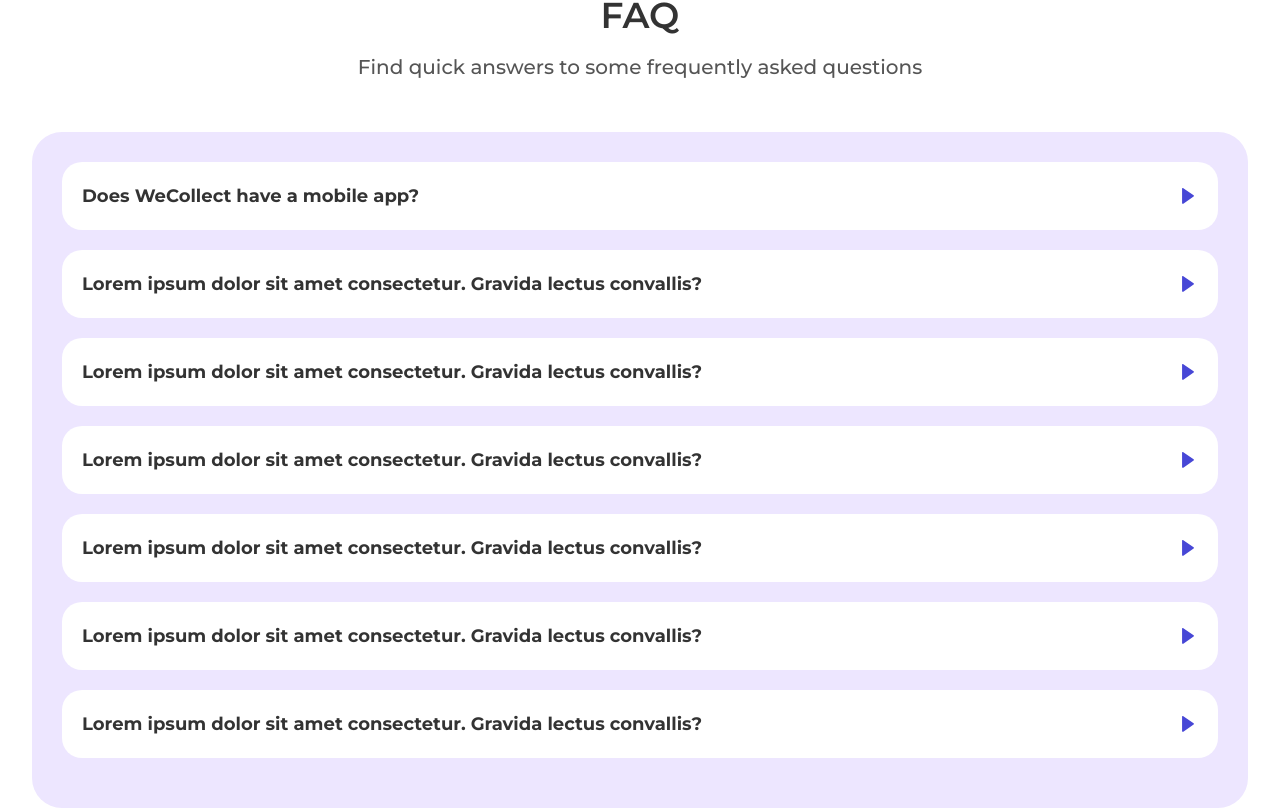
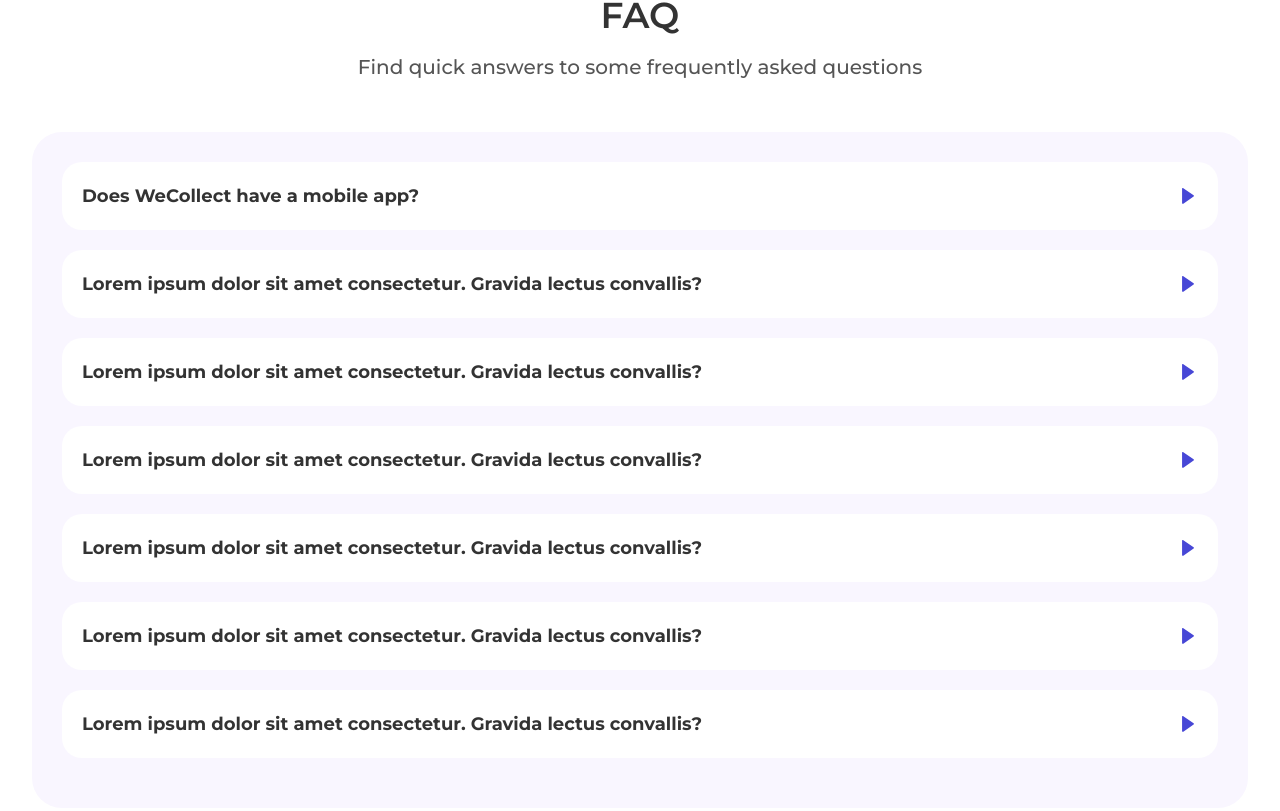
Before and after one commit to Daniekeys/temporary-hosting, a Next.js app: page /home in a window 1280 px wide. Shown: the part 5229-6040 px from the top of the page. Built offline with nearby package versions, Linux system fonts and the light colour scheme.

Commit message:
pushed landing

```diff
--- a/components/LandingPage/Faq.tsx
+++ b/components/LandingPage/Faq.tsx
@@ -25,7 +25,7 @@ const Faq = () => {
             Find quick answers to some frequently asked questions
           </p>
 
-          <div className="w-full bg-[#EDE6FF] h-auto rounded-[30px] flex flex-col mt-[30px] md:mt-[50px] p-5 lg:p-[30px]">
+          <div className="w-full bg-[#F9F6FF] h-auto rounded-[30px] flex flex-col mt-[30px] md:mt-[50px] p-5 lg:p-[30px]">
             {faqData.map((item: any, index: number) => {
               return <SingleFaq item={item} key={index} />;
             })}
--- a/components/LandingPage/Section.tsx
+++ b/components/LandingPage/Section.tsx
@@ -94,7 +94,7 @@ const Section = () => {
             ))}
         </div>
 
-        <div className="w-full flex justify-center lg:justify-end md:w-full h-auto">
+        <div className="w-full flex justify-center lg:justify-end md:w-full h-auto ">
           <Image
             src={steps[selectedStepIndex].phoneImage}
             data-aos="fade-up"
--- a/components/footer/new-footer.jsx
+++ b/components/footer/new-footer.jsx
@@ -15,7 +15,7 @@ import copy from "../../assets/svg/copy.svg";
 import FooterFaq from "../LandingPage/FooterFaq";
 const NewFooter = () => {
   return (
-    <div className="w-full flex flex-col bg-[#F6F1FF] pt-8">
+    <div className="w-full flex flex-col bg-[#F9F6FF] pt-8">
       {/* upper session */}
       <div className="w-full  pt-5 md:pt-0 ">
         <ContainerLayout>
--- a/components/footer/request-demo.jsx
+++ b/components/footer/request-demo.jsx
@@ -2,7 +2,7 @@ import React from "react";
 import ContainerLayout from "../../layouts/ContainerLayout";
 const RequestDemo = () => {
     return (
-      <div className="w-full bg-[#F6F1FF] pt-20 pb-12 mt-12 ">
+      <div className="w-full bg-[#F9F6FF] pt-20 pb-12 mt-12 ">
         <ContainerLayout>
           <div className="w-full request-bg min-h-[300px] px-4 lg:min-h-[500px] flex flex-col items-center justify-center">
             <h1
```
